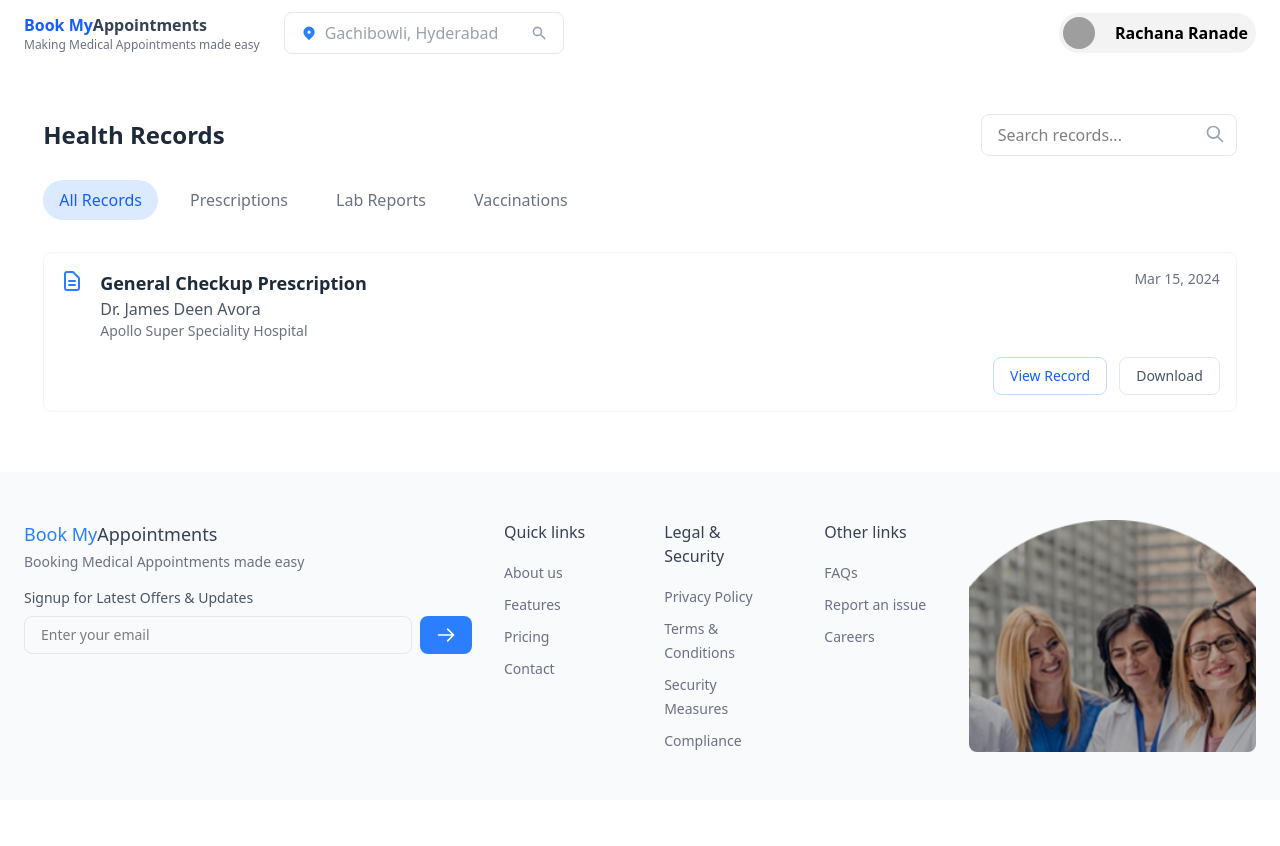
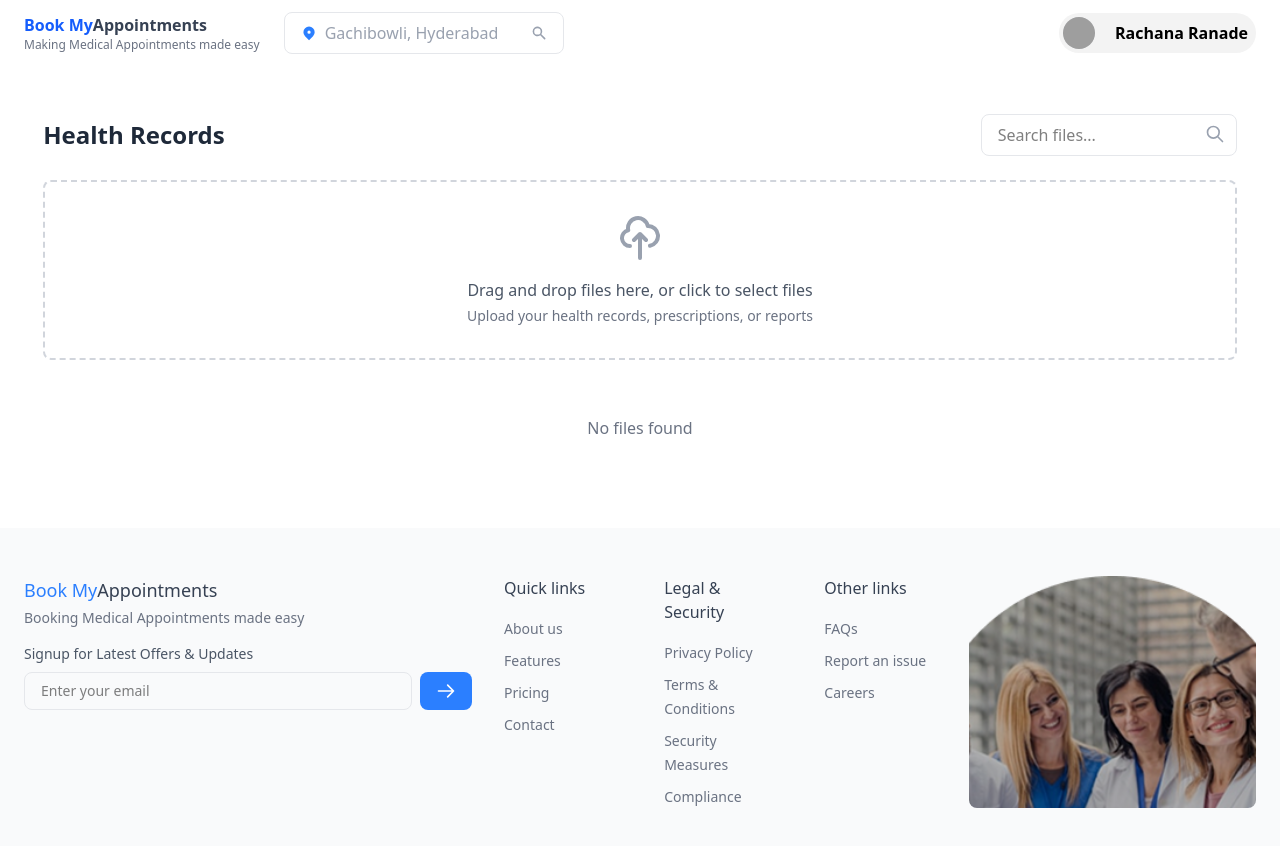
Before and after one commit to LakshmiSureshChandra/BookMyAppointments, a React (Vite) app: page /health-records in a window 1280 px wide. Shown: the top 846 px of the page. Before the commit the page ends 800 px from the top, so only its background shows below. Built offline with nearby package versions, Linux system fonts and the light colour scheme; grey boxes are pictures that could not be loaded.

Commit message:
changed health record and added service context

```diff
--- a/src/App.tsx
+++ b/src/App.tsx
@@ -6,9 +6,11 @@ import Booking from './pages/Booking/Booking'
 import ProfileSettings from './pages/ProfileSettings/ProfileSettings'
 import RecentBookings from './pages/RecentBookings/RecentBookings'
 import HealthRecords from './pages/HealthRecords/HealthRecords'
+import { ServiceProvider } from './context/ServiceContext';
 
 function App() {
     return (
+        <ServiceProvider>
             <BrowserRouter>
                 <div className="App">
                     <Routes>
@@ -22,6 +24,7 @@ function App() {
                     </Routes>
                 </div>
             </BrowserRouter>
+        </ServiceProvider>
     )
 }
 
--- a/src/components/HealthRecordsList/HealthRecordsList.tsx
+++ b/src/components/HealthRecordsList/HealthRecordsList.tsx
@@ -3,76 +3,60 @@ import type { FC } from 'react'
 
 interface HealthRecord {
     id: string;
-    type: 'prescriptions' | 'labReports' | 'vaccinations' | 'diagnosis';
-    title: string;
-    date: string;
-    doctorName: string;
-    hospital: string;
+    fileName: string;
+    fileType: string;
+    fileSize: string;
+    uploadDate: string;
     fileUrl: string;
 }
 
 const HealthRecordsList: FC = () => {
-    const [activeTab, setActiveTab] = useState<'all' | 'prescriptions' | 'labReports' | 'vaccinations'>('all');
     const [searchQuery, setSearchQuery] = useState('');
+    const [records, setRecords] = useState<HealthRecord[]>([]);
+    const [isDragging, setIsDragging] = useState(false);
 
-    const records: HealthRecord[] = [
-        {
-            id: '1',
-            type: 'prescriptions',  // Changed from 'prescription'
-            title: 'General Checkup Prescription',
-            date: 'Mar 15, 2024',
-            doctorName: 'Dr. James Deen Avora',
-            hospital: 'Apollo Super Speciality Hospital',
-            fileUrl: '/records/prescription1.pdf'
-        },
-    ];
+    const handleFileUpload = (files: FileList) => {
+        const newRecords: HealthRecord[] = Array.from(files).map(file => ({
+            id: Math.random().toString(36).substr(2, 9),
+            fileName: file.name,
+            fileType: file.type,
+            fileSize: `${(file.size / (1024 * 1024)).toFixed(2)} MB`,
+            uploadDate: new Date().toLocaleDateString(),
+            fileUrl: URL.createObjectURL(file)
+        }));
+
+        setRecords(prev => [...prev, ...newRecords]);
+    };
+
+    const handleDragOver = (e: React.DragEvent) => {
+        e.preventDefault();
+        setIsDragging(true);
+    };
+
+    const handleDragLeave = (e: React.DragEvent) => {
+        e.preventDefault();
+        setIsDragging(false);
+    };
+
+    const handleDrop = (e: React.DragEvent) => {
+        e.preventDefault();
+        setIsDragging(false);
+        handleFileUpload(e.dataTransfer.files);
+    };
 
     const filteredRecords = records.filter(record =>
-        (activeTab === 'all' || record.type === activeTab) &&
-        (searchQuery === '' ||
-            record.title.toLowerCase().includes(searchQuery.toLowerCase()) ||
-            record.doctorName.toLowerCase().includes(searchQuery.toLowerCase()))
+        record.fileName.toLowerCase().includes(searchQuery.toLowerCase())
     );
-
-    const getTypeIcon = (type: HealthRecord['type']) => {
-        switch(type) {
-            case 'prescriptions':  // Changed from 'prescription'
-                return (
-                    <svg className="w-6 h-6 text-blue-500" fill="none" stroke="currentColor" viewBox="0 0 24 24">
-                        <path strokeLinecap="round" strokeLinejoin="round" strokeWidth={2} d="M9 12h6m-6 4h6m2 5H7a2 2 0 01-2-2V5a2 2 0 012-2h5.586a1 1 0 01.707.293l5.414 5.414a1 1 0 01.293.707V19a2 2 0 01-2 2z" />
-                    </svg>
-                );
-            case 'labReports':  // Changed from 'labReport'
-                return (
-                    <svg className="w-6 h-6 text-green-500" fill="none" stroke="currentColor" viewBox="0 0 24 24">
-                        <path strokeLinecap="round" strokeLinejoin="round" strokeWidth={2} d="M19.428 15.428a2 2 0 00-1.022-.547l-2.387-.477a6 6 0 00-3.86.517l-.318.158a6 6 0 01-3.86.517L6.05 15.21a2 2 0 00-1.806.547M8 4h8l-1 1v5.172a2 2 0 00.586 1.414l5 5c1.26 1.26.367 3.414-1.415 3.414H4.828c-1.782 0-2.674-2.154-1.414-3.414l5-5A2 2 0 009 10.172V5L8 4z" />
-                    </svg>
-                );
-            case 'vaccinations':
-                return (
-                    <svg className="w-6 h-6 text-purple-500" fill="none" stroke="currentColor" viewBox="0 0 24 24">
-                        <path strokeLinecap="round" strokeLinejoin="round" strokeWidth={2} d="M19.428 15.428a2 2 0 00-1.022-.547l-2.387-.477a6 6 0 00-3.86.517l-.318.158a6 6 0 01-3.86.517L6.05 15.21a2 2 0 00-1.806.547M8 4h8l-1 1v5.172a2 2 0 00.586 1.414l5 5c1.26 1.26.367 3.414-1.415 3.414H4.828c-1.782 0-2.674-2.154-1.414-3.414l5-5A2 2 0 009 10.172V5L8 4z" />
-                    </svg>
-                );
-            default:
-                return (
-                    <svg className="w-6 h-6 text-gray-500" fill="none" stroke="currentColor" viewBox="0 0 24 24">
-                        <path strokeLinecap="round" strokeLinejoin="round" strokeWidth={2} d="M9 12h6m-6 4h6m2 5H7a2 2 0 01-2-2V5a2 2 0 012-2h5.586a1 1 0 01.707.293l5.414 5.414a1 1 0 01.293.707V19a2 2 0 01-2 2z" />
-                    </svg>
-                );
-        }
-    };
 
     return (
         <div className="w-[97%] mx-auto mt-6 mb-8">
             <div className="bg-white rounded-lg p-6">
                 <div className="flex flex-col sm:flex-row justify-between items-start sm:items-center gap-4 mb-6">
                     <h2 className="text-2xl font-semibold text-gray-800">Health Records</h2>
-
                     <div className="relative w-full sm:w-64">
                         <input
                             type="text"
-                            placeholder="Search records..."
+                            placeholder="Search files..."
                             value={searchQuery}
                             onChange={(e) => setSearchQuery(e.target.value)}
                             className="w-full px-4 py-2 pr-10 border border-gray-200 rounded-lg focus:outline-none focus:border-blue-500"
@@ -83,85 +67,72 @@ const HealthRecordsList: FC = () => {
                     </div>
                 </div>
 
-                <div className="flex gap-4 mb-6 overflow-x-auto pb-2">
-                    <button
-                        onClick={() => setActiveTab('all')}
-                        className={`px-4 py-2 rounded-full whitespace-nowrap ${
-                            activeTab === 'all'
-                                ? 'bg-blue-100 text-blue-600'
-                                : 'text-gray-500 hover:bg-gray-100'
+                <div
+                    onDragOver={handleDragOver}
+                    onDragLeave={handleDragLeave}
+                    onDrop={handleDrop}
+                    className={`border-2 border-dashed rounded-lg p-8 text-center mb-6 transition-colors ${
+                        isDragging ? 'border-blue-500 bg-blue-50' : 'border-gray-300'
                     }`}
                 >
-                        All Records
-                    </button>
-                    <button
-                        onClick={() => setActiveTab('prescriptions')}
-                        className={`px-4 py-2 rounded-full whitespace-nowrap ${
-                            activeTab === 'prescriptions'
-                                ? 'bg-blue-100 text-blue-600'
-                                : 'text-gray-500 hover:bg-gray-100'
-                        }`}
+                    <input
+                        type="file"
+                        multiple
+                        onChange={(e) => e.target.files && handleFileUpload(e.target.files)}
+                        className="hidden"
+                        id="file-upload"
+                    />
+                    <label
+                        htmlFor="file-upload"
+                        className="cursor-pointer flex flex-col items-center"
                     >
-                        Prescriptions
-                    </button>
-                    <button
-                        onClick={() => setActiveTab('labReports')}
-                        className={`px-4 py-2 rounded-full whitespace-nowrap ${
-                            activeTab === 'labReports'
-                                ? 'bg-blue-100 text-blue-600'
-                                : 'text-gray-500 hover:bg-gray-100'
-                        }`}
-                    >
-                        Lab Reports
-                    </button>
-                    <button
-                        onClick={() => setActiveTab('vaccinations')}
-                        className={`px-4 py-2 rounded-full whitespace-nowrap ${
-                            activeTab === 'vaccinations'
-                                ? 'bg-blue-100 text-blue-600'
-                                : 'text-gray-500 hover:bg-gray-100'
-                        }`}
-                    >
-                        Vaccinations
-                    </button>
+                        <svg className="w-12 h-12 text-gray-400 mb-4" fill="none" stroke="currentColor" viewBox="0 0 24 24">
+                            <path strokeLinecap="round" strokeLinejoin="round" strokeWidth={2} d="M7 16a4 4 0 01-.88-7.903A5 5 0 1115.9 6L16 6a5 5 0 011 9.9M15 13l-3-3m0 0l-3 3m3-3v12" />
+                        </svg>
+                        <p className="text-gray-600 mb-1">Drag and drop files here, or click to select files</p>
+                        <p className="text-gray-500 text-sm">Upload your health records, prescriptions, or reports</p>
+                    </label>
                 </div>
 
                 <div className="space-y-4">
                     {filteredRecords.map((record) => (
                         <div key={record.id} className="border border-gray-100 rounded-lg p-4 hover:border-gray-200">
-                            <div className="flex items-start gap-4">
-                                {getTypeIcon(record.type)}
-                                <div className="flex-1">
-                                    <div className="flex justify-between items-start">
+                            <div className="flex items-center justify-between">
+                                <div className="flex items-center gap-4">
+                                    <svg className="w-8 h-8 text-gray-400" fill="none" stroke="currentColor" viewBox="0 0 24 24">
+                                        <path strokeLinecap="round" strokeLinejoin="round" strokeWidth={2} d="M7 21h10a2 2 0 002-2V9.414a1 1 0 00-.293-.707l-5.414-5.414A1 1 0 0012.586 3H7a2 2 0 00-2 2v14a2 2 0 002 2z" />
+                                    </svg>
                                     <div>
-                                            <h3 className="text-lg font-semibold text-gray-800">{record.title}</h3>
-                                            <p className="text-gray-600">{record.doctorName}</p>
-                                            <p className="text-gray-500 text-sm">{record.hospital}</p>
-                                        </div>
-                                        <span className="text-sm text-gray-500">{record.date}</span>
+                                        <h3 className="text-lg font-semibold text-gray-800">{record.fileName}</h3>
+                                        <div className="flex gap-4 text-sm text-gray-500">
+                                            <span>{record.fileType}</span>
+                                            <span>{record.fileSize}</span>
+                                            <span>{record.uploadDate}</span>
                                         </div>
                                     </div>
                                 </div>
-                            <div className="mt-4 flex justify-end gap-3">
+                                <div className="flex gap-3">
                                     <button
                                         onClick={() => window.open(record.fileUrl, '_blank')}
                                         className="px-4 py-2 text-sm text-blue-600 hover:text-blue-700 border border-blue-200 rounded-lg hover:bg-blue-50"
                                     >
-                                    View Record
+                                        View
                                     </button>
-                                <button
-                                    onClick={() => {/* Handle download */}}
+                                    <a
+                                        href={record.fileUrl}
+                                        download={record.fileName}
                                         className="px-4 py-2 text-sm text-gray-600 hover:text-gray-700 border border-gray-200 rounded-lg hover:bg-gray-50"
                                     >
                                         Download
-                                </button>
+                                    </a>
+                                </div>
                             </div>
                         </div>
                     ))}
 
                     {filteredRecords.length === 0 && (
                         <div className="text-center py-8">
-                            <p className="text-gray-500">No records found</p>
+                            <p className="text-gray-500">No files found</p>
                         </div>
                     )}
                 </div>
```
Also changed, not shown: src/context/ServiceContext.tsx (added, +33 -0 lines). Lines whose indentation alone changed are shown as unchanged.
